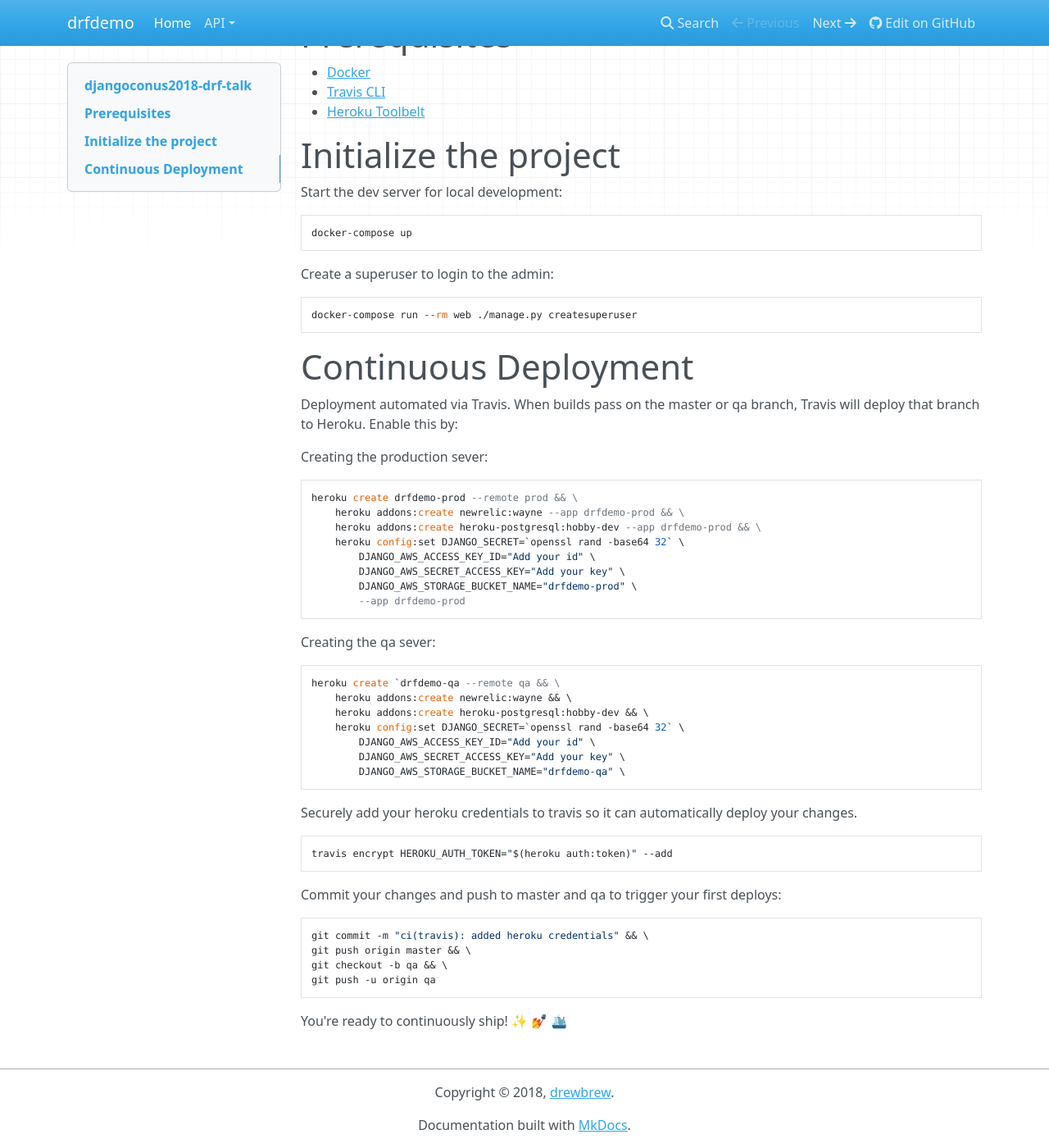
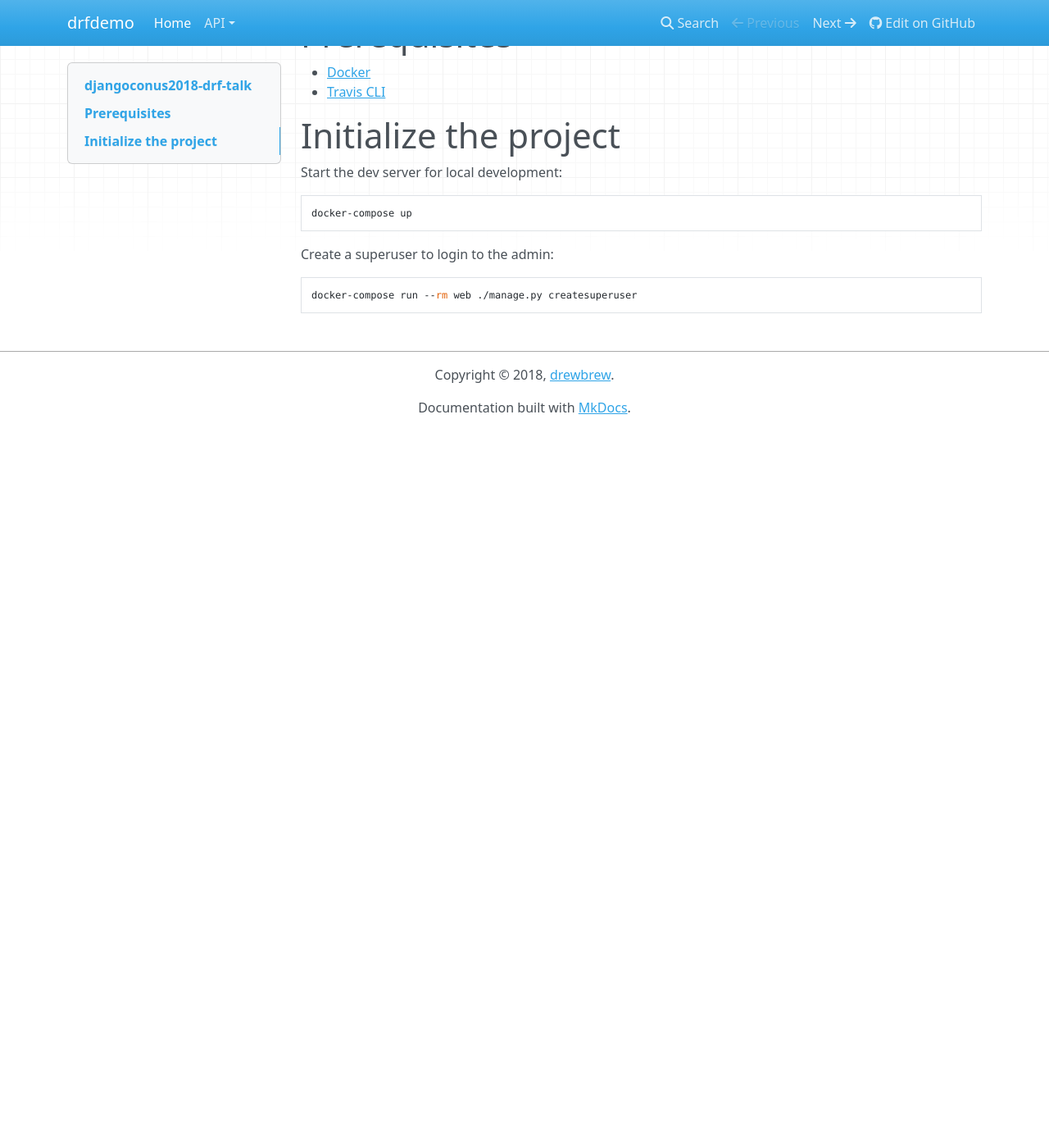
Before and after one commit to drewbrew/djangoconus2018-drf-talk, an MkDocs documentation site: the page built from docs/index.md, in a window 1280 px wide and 1400 px high, scrolled down 253 px. Shown: the whole window at 82% size. Built offline with MkDocs 1.6.1, drawn with Linux system fonts in a browser that asks for light colours; nearby versions of some CDN libraries; old or Windows-style settings are respelled for this version of MkDocs; after the commit the page ends 900 px from its top, so only the background shows below that.

Commit message:
Drop Heroku references here
I'm not deploying there for this, so keep it simple.

````diff
--- a/docs/index.md
+++ b/docs/index.md
@@ -9,7 +9,6 @@ Example code for my DRF talk at DjangoCon US 2018. Check out the project's [docu
 
 - [Docker](https://docs.docker.com/docker-for-mac/install/)
 - [Travis CLI](http://blog.travis-ci.com/2013-01-14-new-client/)
-- [Heroku Toolbelt](https://toolbelt.heroku.com/)
 
 # Initialize the project
 
@@ -24,49 +23,3 @@ Create a superuser to login to the admin:
 ```bash
 docker-compose run --rm web ./manage.py createsuperuser
 ```
-
-
-# Continuous Deployment
-
-Deployment automated via Travis. When builds pass on the master or qa branch, Travis will deploy that branch to Heroku. Enable this by:
-
-Creating the production sever:
-
-```
-heroku create drfdemo-prod --remote prod && \
-    heroku addons:create newrelic:wayne --app drfdemo-prod && \
-    heroku addons:create heroku-postgresql:hobby-dev --app drfdemo-prod && \
-    heroku config:set DJANGO_SECRET=`openssl rand -base64 32` \
-        DJANGO_AWS_ACCESS_KEY_ID="Add your id" \
-        DJANGO_AWS_SECRET_ACCESS_KEY="Add your key" \
-        DJANGO_AWS_STORAGE_BUCKET_NAME="drfdemo-prod" \
-        --app drfdemo-prod
-```
-
-Creating the qa sever:
-
-```
-heroku create `drfdemo-qa --remote qa && \
-    heroku addons:create newrelic:wayne && \
-    heroku addons:create heroku-postgresql:hobby-dev && \
-    heroku config:set DJANGO_SECRET=`openssl rand -base64 32` \
-        DJANGO_AWS_ACCESS_KEY_ID="Add your id" \
-        DJANGO_AWS_SECRET_ACCESS_KEY="Add your key" \
-        DJANGO_AWS_STORAGE_BUCKET_NAME="drfdemo-qa" \
-```
-
-Securely add your heroku credentials to travis so it can automatically deploy your changes.
-
-```bash
-travis encrypt HEROKU_AUTH_TOKEN="$(heroku auth:token)" --add
-```
-
-Commit your changes and push to master and qa to trigger your first deploys:
-
-```bash
-git commit -m "ci(travis): added heroku credentials" && \
-git push origin master && \
-git checkout -b qa && \
-git push -u origin qa
-```
-You're ready to continuously ship! ✨ 💅 🛳
````
Also changed, not shown: .travis.yml (+0 -12 lines), README.md (+0 -51 lines).
